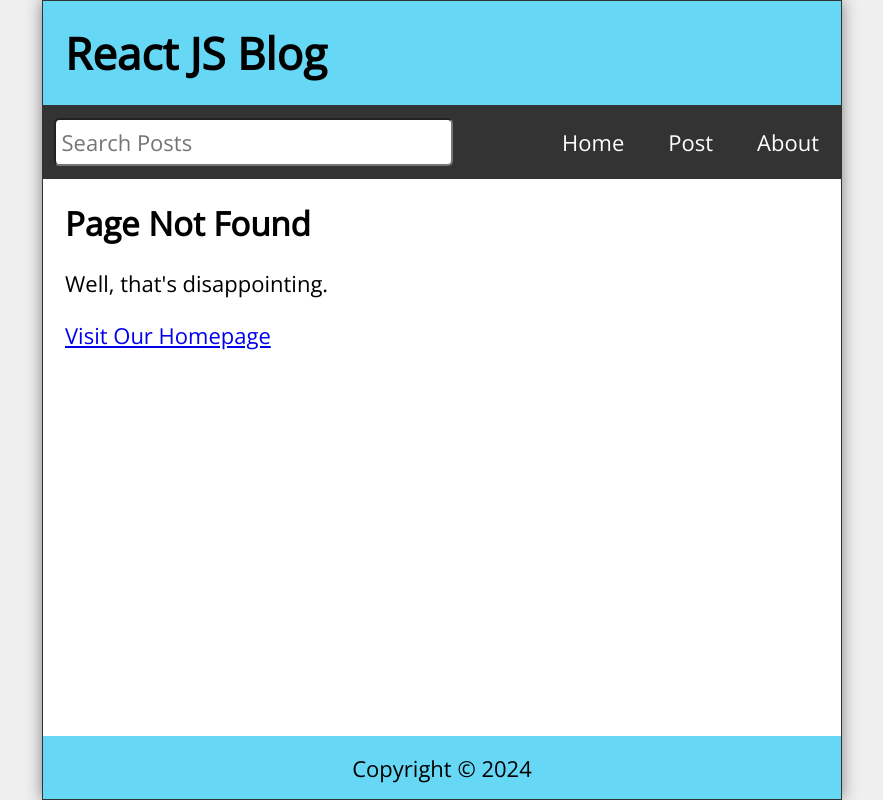
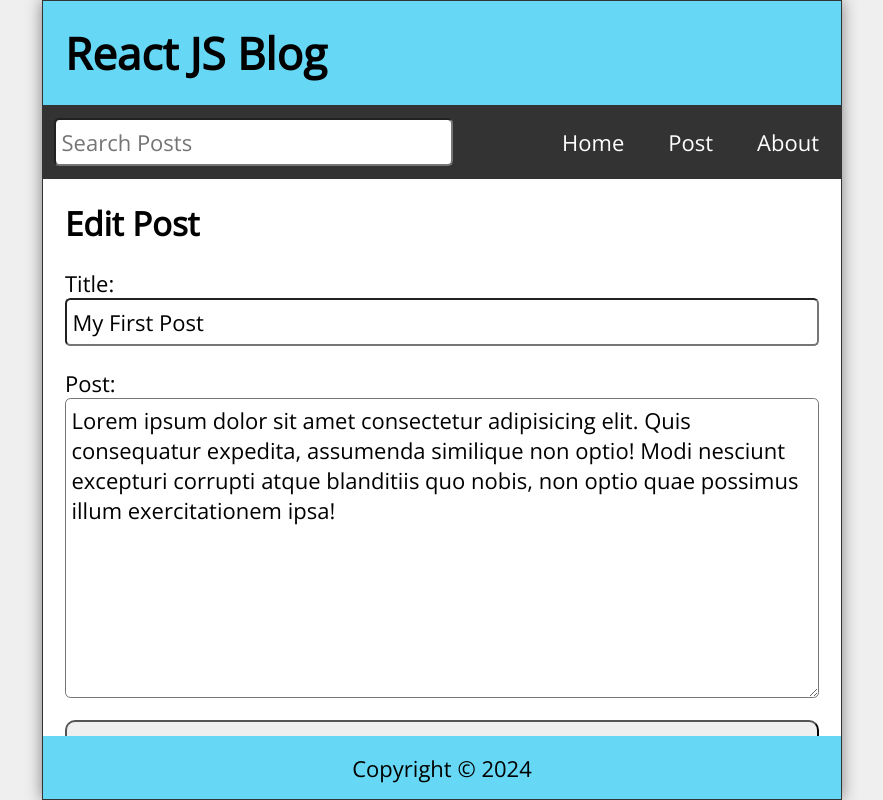
Before and after one commit to pudgyturtle/react-blog, a React (Create React App) app: page /edit/1 in a window 1280 px wide. Before the commit this address had no page. Shown: the whole page, without its empty margins (198-1081 px from the left). Built offline with nearby package versions, Linux system fonts and the light colour scheme; data requests are answered from the project's data file.

Commit message:
Added Edit and Delete functionality

```diff
--- a/data/db.json
+++ b/data/db.json
@@ -14,21 +14,9 @@
     },
     {
       "id": "3",
-      "title": "My 3rd Post",
-      "datetime": "July 01, 2021 11:17:36 AM",
-      "body": "Lorem ipsum dolor sit amet consectetur adipisicing elit. Quis consequatur expedita, assumenda similique non optio! Modi nesciunt excepturi corrupti atque blanditiis quo nobis, non optio quae possimus illum exercitationem ipsa!"
-    },
-    {
-      "id": "4",
-      "title": "My Fourth Post",
-      "datetime": "July 01, 2021 11:17:36 AM",
-      "body": "Lorem ipsum dolor sit amet consectetur adipisicing elit. Quis consequatur expedita, assumenda similique non optio! Modi nesciunt excepturi corrupti atque blanditiis quo nobis, non optio quae possimus illum exercitationem ipsa!"
-    },
-    {
-      "id": "41",
-      "title": "Test post",
-      "datetime": "August 18, 2024 8:04:20 AM",
-      "body": "Just seeing if this works!"
+      "title": "Okay final editing fix",
+      "datetime": "August 18, 2024 9:00:09 AM",
+      "body": "how about this"
     }
   ]
 }
--- a/src/App.js
+++ b/src/App.js
@@ -4,6 +4,7 @@
 import Home from './Home';
 import NewPost from './NewPost';
 import PostPage from './PostPage';
+import EditPost from './EditPost';
 import About from './About';
 import Missing from './Missing';
 import { Router, Route, Routes, useNavigate } from 'react-router-dom';
@@ -18,6 +19,8 @@
   const [searchResults, setSearchResults] = useState([]);
   const [postTitle, setPostTitle] = useState('');
   const [postBody, setPostBody] = useState('');
+  const [editTitle, setEditTitle] = useState('');
+  const [editBody, setEditBody] = useState('');
   const navigate = useNavigate();
 
   useEffect(() => {
@@ -65,10 +68,29 @@
     }
   }
 
-  const handleDelete = (id) => {
-    const postsList = posts.filter(post => post.id !== id);
-    setPosts(postsList);
-    navigate('/');
+  const handleEdit =   async (id) => {
+    const datetime = format(new Date(), 'MMMM dd, yyy pp');
+    const updatedPost = { id, title: editTitle, datetime, body: editBody };
+    try {
+      const response = await api.put(`/posts/${id}`, updatedPost);
+      setPosts(posts.map(post => post.id === id ? { ...response.data } : post));
+      setEditTitle('');
+      setEditBody('');
+      navigate('/');
+    } catch (err) {
+      console.log(`Error: $ {err.message}`);
+    }
+  }
+
+  const handleDelete = async (id) => {
+    try {
+      await api.delete(`/posts/${id}`);
+      const postsList = posts.filter(post => post.id !== id);
+      setPosts(postsList);
+      navigate('/');
+    } catch (err) {
+      console.log(`Error: $ {err.message}`);
+    }
   }
 
   return (
@@ -86,6 +108,14 @@
           postBody={postBody}
           setPostBody={setPostBody} />}
         />
+        <Route path="edit/:id" element={<EditPost
+          posts={posts}
+          handleEdit={handleEdit}
+          editTitle={editTitle}
+          setEditTitle={setEditTitle}
+          editBody={editBody}
+          setEditBody={setEditBody} />}
+        />
         <Route path="post/:id" element={<PostPage
           posts={posts}
           handleDelete={handleDelete}/>}
--- /dev/null
+++ b/src/EditPost.js
@@ -0,0 +1,57 @@
+import React from 'react'
+import { useEffect } from "react";
+import { useParams, Link } from "react-router-dom";
+
+
+const EditPost = ({
+    posts, handleEdit, editBody, setEditBody, editTitle, setEditTitle
+}) => {
+    const { id } = useParams();
+    const post = posts.find(post => (post.id).toString() === id);
+
+    useEffect(() => {
+        if (post) {
+            setEditTitle(post.title);
+            setEditBody(post.body);
+        }
+    }, [post, setEditTitle, setEditBody])
+
+    return (
+        <main className="NewPost">
+            {editTitle &&
+                <>
+                    <h2>Edit Post</h2>
+                    <form className="newPostForm" onSubmit={(e) => e.preventDefault()}>
+                        <label htmlFor="postTitle">Title:</label>
+                        <input
+                            id="postTitle"
+                            type="text"
+                            required
+                            value={editTitle}
+                            onChange={(e) => setEditTitle(e.target.value)}
+                        />
+                        <label htmlFor="postBody">Post:</label>
+                        <textarea
+                            id="postBody"
+                            required
+                            value={editBody}
+                            onChange={(e) => setEditBody(e.target.value)}
+                        />
+                        <button type="submit" onClick={() => handleEdit(post.id)}>Submit</button>
+                    </form>
+                </>
+            }
+            {!editTitle &&
+                <>
+                    <h2>Page Not Found</h2>
+                    <p>Well, that's disappointing.</p>
+                    <p>
+                        <Link to='/'>Visit Our Homepage</Link>
+                    </p>
+                </>
+            }
+		</main>
+    )
+}
+
+export default EditPost
--- a/src/PostPage.js
+++ b/src/PostPage.js
@@ -12,7 +12,8 @@
 						<h2>{post.title}</h2>
 						<p className="postDate">{post.datetime}</p>
 						<p className="postBody">{post.body}</p>
-						<button onClick={() => handleDelete(post.id)}>
+						<Link to={`/edit/${post.id}`}><button className="editButton">Edit Post</button></Link>
+						<button className="deleteButton" onClick={() => handleDelete(post.id)}>
 							Delete Post
 						</button>
 					</>
```
